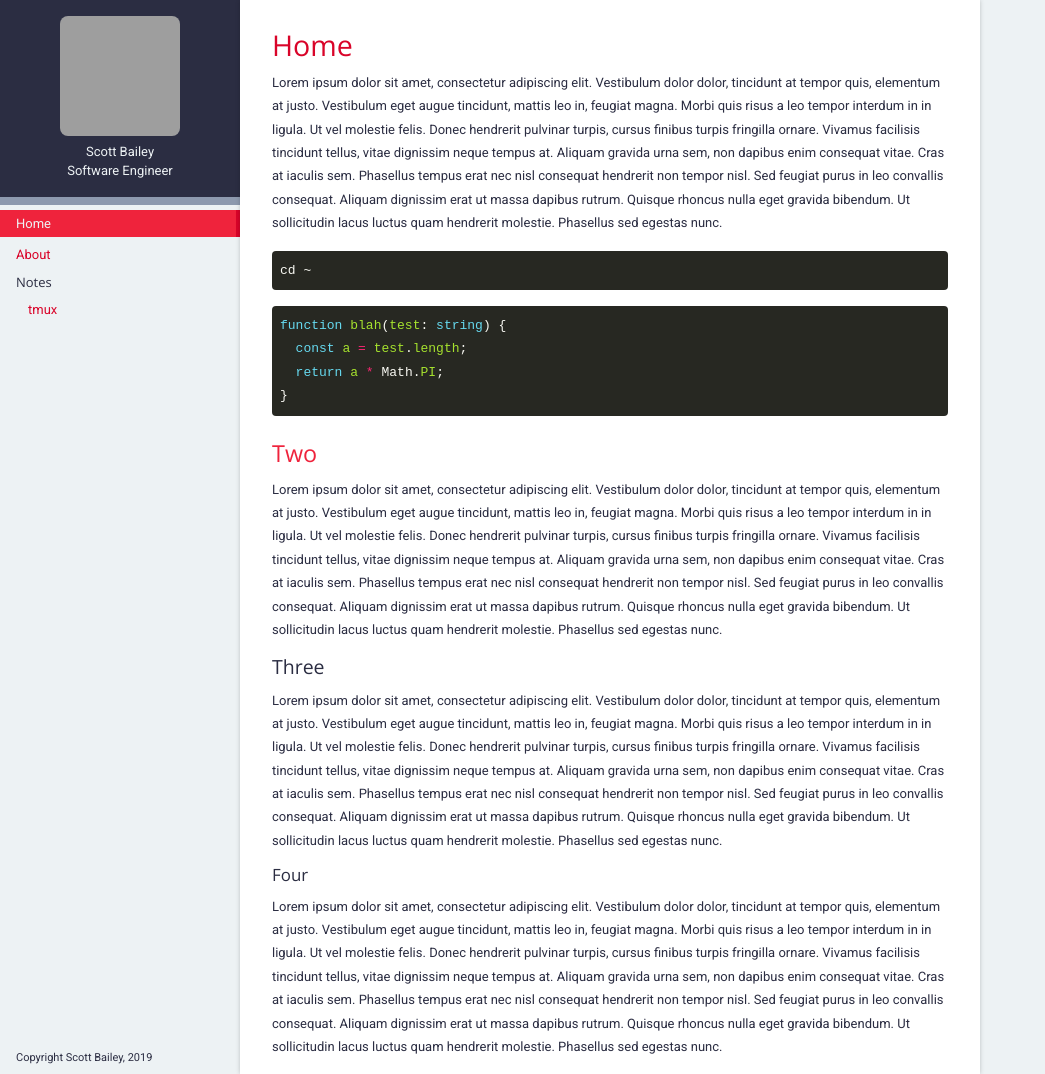
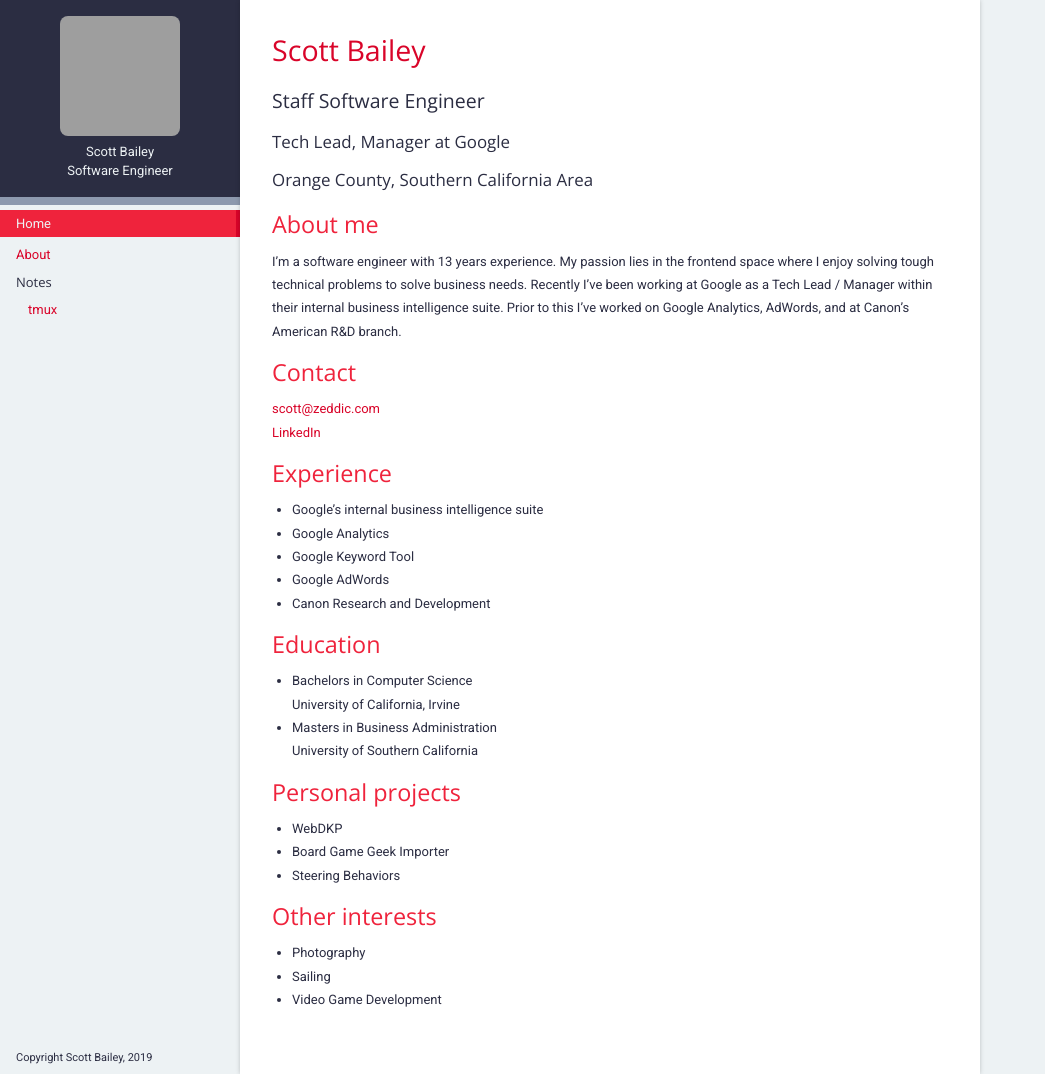
Before and after one commit to zeddic/zeddic.github.io, a Jekyll site: the page built from index.md, in a window 1280 px wide. Shown: the whole page, without its empty margins (0-1045 px from the left). Built offline with Jekyll 4.4.1, drawn with Linux system fonts in a browser that asks for light colours; grey boxes are pictures that could not be loaded.

Commit message:
Populated the home page.

````diff
--- a/_includes/nav.html
+++ b/_includes/nav.html
@@ -8,13 +8,13 @@
       {% endif %}
 
       {% if item.children != null %}
-        <ul class="sub-nav-list">
+        <ol class="sub-nav-list">
           {% for subitem in item.children %}
             <li class="{% if subitem.url == page.url %}active{% endif %}">
               <a href="{{subitem.url}}">{{subitem.title}}</a>
             </li>
           {% endfor %}
-        </ul>
+        </ol>
       {% endif %}
     </li>
   {% endfor %}
--- a/_layouts/page.html
+++ b/_layouts/page.html
@@ -3,9 +3,11 @@
 ---
 <article class="post">
 
-  <header class="post-header">
-    <h1 class="post-title">{{ page.title | escape }}</h1>
-  </header>
+  {% if page.hide_header == null %}
+    <header class="post-header">
+      <h1 class="post-title">{{ page.title | escape }}</h1>
+    </header>
+  {% endif %}
 
   <div class="post-content">
     {{ content }}
--- a/_sass/zeddic/_base.scss
+++ b/_sass/zeddic/_base.scss
@@ -21,6 +21,7 @@
 body {
   font: $font-weight #{$font-size}/#{$line-height} $font-family;
 }
+
 a {
   color: $link-color;
   text-decoration: none;
--- a/_sass/zeddic/_layout.scss
+++ b/_sass/zeddic/_layout.scss
@@ -42,6 +42,7 @@
 
     ol {
       list-style: none;
+      margin: 0;
 
       li {
         margin: 0 0 4px 0;
@@ -104,6 +105,10 @@
 .post {
   padding: 16px 32px;
 
+  ul, ol {
+    margin-left: 20px;
+  }
+
   .post-content {
     line-height: 1.8;
     @include relative-font-size(1);
--- a/index.md
+++ b/index.md
@@ -1,29 +1,53 @@
 ---
 layout: page
 title: Home
+hide_header: true
 ---
 
-Lorem ipsum dolor sit amet, consectetur adipiscing elit. Vestibulum dolor dolor, tincidunt at tempor quis, elementum at justo. Vestibulum eget augue tincidunt, mattis leo in, feugiat magna. Morbi quis risus a leo tempor interdum in in ligula. Ut vel molestie felis. Donec hendrerit pulvinar turpis, cursus finibus turpis fringilla ornare. Vivamus facilisis tincidunt tellus, vitae dignissim neque tempus at. Aliquam gravida urna sem, non dapibus enim consequat vitae. Cras at iaculis sem. Phasellus tempus erat nec nisl consequat hendrerit non tempor nisl. Sed feugiat purus in leo convallis consequat. Aliquam dignissim erat ut massa dapibus rutrum. Quisque rhoncus nulla eget gravida bibendum. Ut sollicitudin lacus luctus quam hendrerit molestie. Phasellus sed egestas nunc.
+# Scott Bailey
 
-```bash
-cd ~
-```
+### Staff Software Engineer
 
-```typescript
-function blah(test: string) {
-  const a = test.length;
-  return a * Math.PI;
-}
-```
+#### Tech Lead, Manager at Google
 
-## Two
+#### Orange County, Southern California Area
 
-Lorem ipsum dolor sit amet, consectetur adipiscing elit. Vestibulum dolor dolor, tincidunt at tempor quis, elementum at justo. Vestibulum eget augue tincidunt, mattis leo in, feugiat magna. Morbi quis risus a leo tempor interdum in in ligula. Ut vel molestie felis. Donec hendrerit pulvinar turpis, cursus finibus turpis fringilla ornare. Vivamus facilisis tincidunt tellus, vitae dignissim neque tempus at. Aliquam gravida urna sem, non dapibus enim consequat vitae. Cras at iaculis sem. Phasellus tempus erat nec nisl consequat hendrerit non tempor nisl. Sed feugiat purus in leo convallis consequat. Aliquam dignissim erat ut massa dapibus rutrum. Quisque rhoncus nulla eget gravida bibendum. Ut sollicitudin lacus luctus quam hendrerit molestie. Phasellus sed egestas nunc.
+## About me
 
-### Three
+I’m a software engineer with 13 years experience. My passion lies in the frontend space where I enjoy solving tough technical problems to solve business needs. Recently I’ve been working at Google as a Tech Lead / Manager within their internal business intelligence suite. Prior to this I’ve worked on Google Analytics, AdWords, and at Canon's American R&D branch.
 
-Lorem ipsum dolor sit amet, consectetur adipiscing elit. Vestibulum dolor dolor, tincidunt at tempor quis, elementum at justo. Vestibulum eget augue tincidunt, mattis leo in, feugiat magna. Morbi quis risus a leo tempor interdum in in ligula. Ut vel molestie felis. Donec hendrerit pulvinar turpis, cursus finibus turpis fringilla ornare. Vivamus facilisis tincidunt tellus, vitae dignissim neque tempus at. Aliquam gravida urna sem, non dapibus enim consequat vitae. Cras at iaculis sem. Phasellus tempus erat nec nisl consequat hendrerit non tempor nisl. Sed feugiat purus in leo convallis consequat. Aliquam dignissim erat ut massa dapibus rutrum. Quisque rhoncus nulla eget gravida bibendum. Ut sollicitudin lacus luctus quam hendrerit molestie. Phasellus sed egestas nunc.
+## Contact
 
-#### Four
+[scott@zeddic.com](mailto:scott@zeddic.com)
 
-Lorem ipsum dolor sit amet, consectetur adipiscing elit. Vestibulum dolor dolor, tincidunt at tempor quis, elementum at justo. Vestibulum eget augue tincidunt, mattis leo in, feugiat magna. Morbi quis risus a leo tempor interdum in in ligula. Ut vel molestie felis. Donec hendrerit pulvinar turpis, cursus finibus turpis fringilla ornare. Vivamus facilisis tincidunt tellus, vitae dignissim neque tempus at. Aliquam gravida urna sem, non dapibus enim consequat vitae. Cras at iaculis sem. Phasellus tempus erat nec nisl consequat hendrerit non tempor nisl. Sed feugiat purus in leo convallis consequat. Aliquam dignissim erat ut massa dapibus rutrum. Quisque rhoncus nulla eget gravida bibendum. Ut sollicitudin lacus luctus quam hendrerit molestie. Phasellus sed egestas nunc.
+[LinkedIn](https://www.linkedin.com/in/scott-bailey-z)
+
+## Experience
+
+- Google’s internal business intelligence suite
+- Google Analytics
+- Google Keyword Tool
+- Google AdWords
+- Canon Research and Development
+
+## Education
+
+- Bachelors in Computer Science
+
+  University of California, Irvine
+
+* Masters in Business Administration
+
+  University of Southern California
+
+## Personal projects
+
+- WebDKP
+- Board Game Geek Importer
+- Steering Behaviors
+
+## Other interests
+
+- Photography
+- Sailing
+- Video Game Development
````
Also changed, not shown: about.md (+22 -7 lines).
